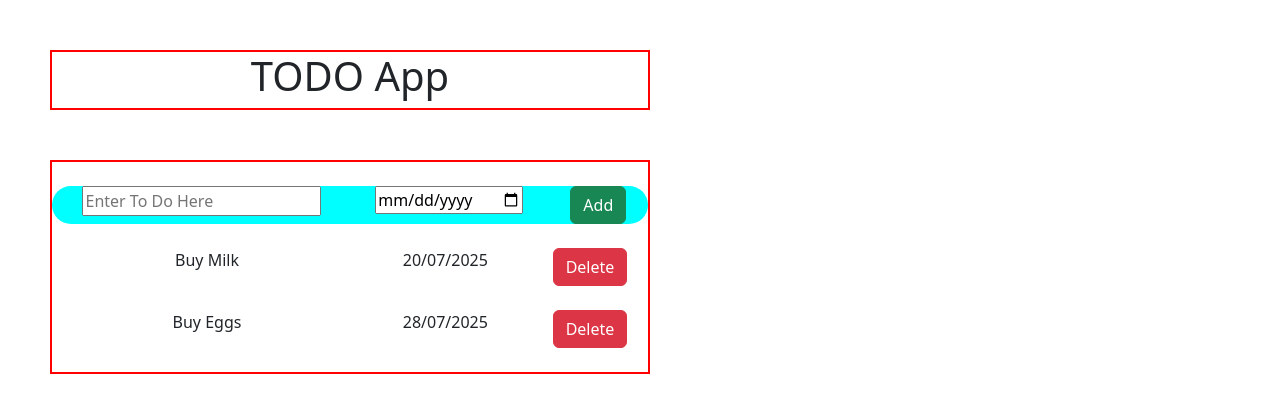
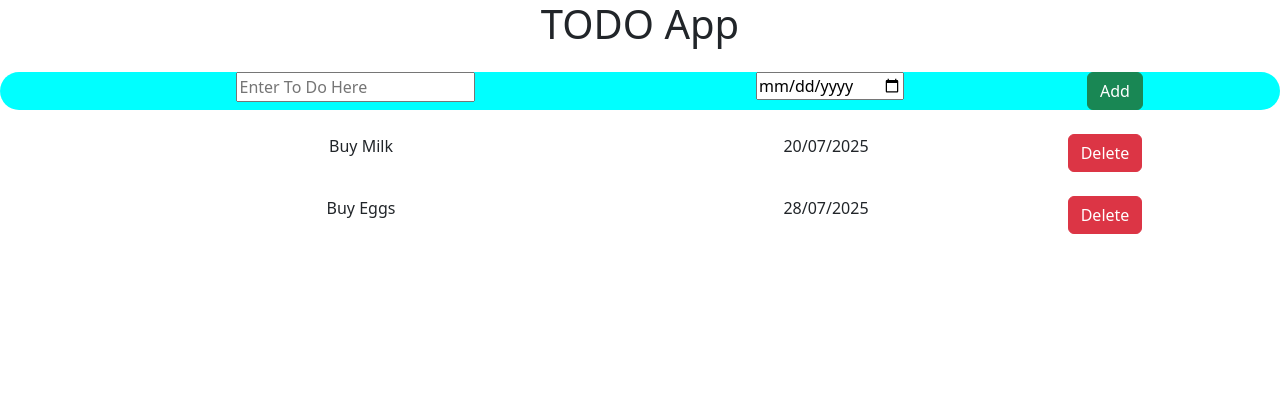
Before and after one commit to ItsVaishnav/todo_app, a React (Vite) app: page / in a window 1280 px wide. Shown: the top 412 px of the page. Built offline with nearby package versions, Linux system fonts and the light colour scheme.

Commit message:
Ui Fixed

```diff
--- a/src/App.jsx
+++ b/src/App.jsx
@@ -49,18 +49,18 @@ function App() {
   return (
     <>
       <div className="to-do-container text-center conn">
-        <Container>
+        {/* <Container> */}
         <AppName />
         <Errormessage error={error} errorDesc={errorDesc}/>
-        </Container>
-        <Container>
+        {/* </Container> */}
+        {/* <Container> */}
         <AddTodo HandleOnAdd={HandleOnAdd} HandleOnChangeName={HandleOnChangeName} HandleOnChangeDate={HandleOnChangeDate} name={name} date={date}/>
         <div className="container text-center">
           {items.map(ele=> (
             <ShowTodo key={ele.todoname} element={ele} handleOnDelete={handleOnDelete}/>
           ))}
         </div>
-        </Container>
+        {/* </Container> */}
       </div>
     </>
   );
```
